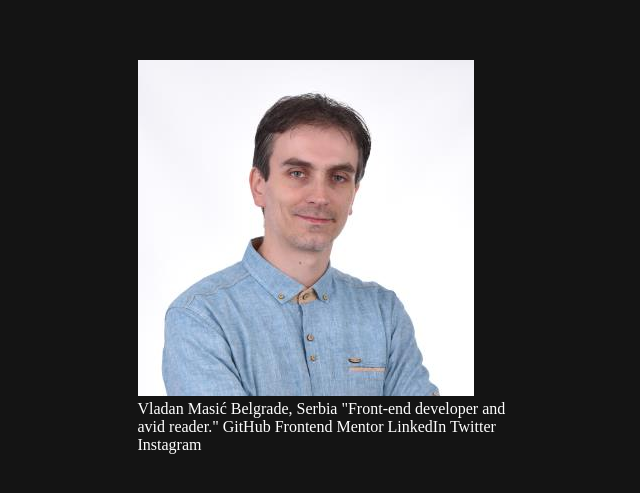
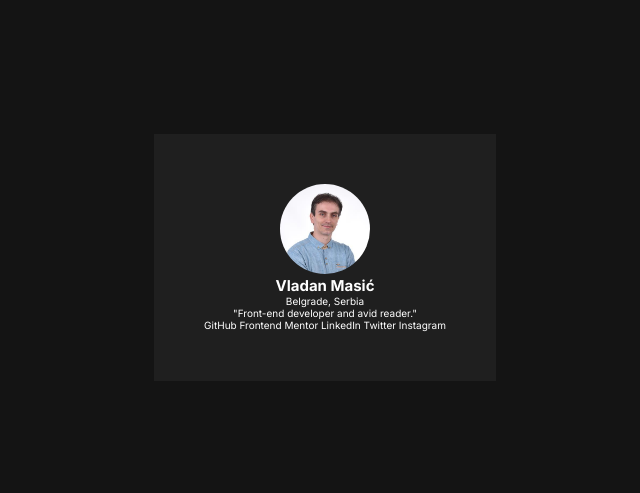
Before and after one commit to vladan-masic/001-html-css-exercises, a plain HTML site: page 012-social-links-profile-main/index.html in a window 1280 px wide. Shown: the part 143-636 px from the top of the page, without its empty margins (315-955 px from the left). Drawn offline with Linux system fonts and the light colour scheme.

Commit message:
012 - Adjust HTML, add classes

```diff
--- a/012-social-links-profile-main/assets/css/styles.css
+++ b/012-social-links-profile-main/assets/css/styles.css
@@ -2,6 +2,14 @@
   margin: 0;
   padding: 0;
   box-sizing: border-box;
+}
+
+html {
+  font-size: 62.5%;
+}
+
+body {
+  font-family: "Inter", sans-serif;
 }
 
 :root {
@@ -21,6 +29,18 @@
 }
 
 .card {
-  max-width: 375px;
+  max-width: 37.5rem;
   color: var(--white);
+  background-color: var(--grey-800);
+  padding: 5rem;
 }
+
+.profile {
+  text-align: center;
+}
+
+.profile-image {
+  width: 9rem;
+  height: 9rem;
+  border-radius: 50%;
+}
--- a/012-social-links-profile-main/index.html
+++ b/012-social-links-profile-main/index.html
@@ -6,6 +6,13 @@
   <meta name="viewport" content="width=device-width, initial-scale=1.0">
 
   <link rel="icon" type="image/png" sizes="32x32" href="./assets/images/favicon-32x32.png">
+
+  <link rel="preconnect" href="https://fonts.googleapis.com">
+  <link rel="preconnect" href="https://fonts.gstatic.com" crossorigin>
+  <link
+    href="https://fonts.googleapis.com/css2?family=Inter:ital,opsz,wght@0,14..32,100..900;1,14..32,100..900&display=swap"
+    rel="stylesheet">
+
   <link rel="stylesheet" href="assets/css/styles.css">
 
   <title>Frontend Mentor | Social links profile</title>
@@ -16,15 +23,19 @@
 
   <main>
     <article class="card">
-      <img src="assets/images/avatar-vladan.png" alt="Vladan Masić">
-      Vladan Masić
-      Belgrade, Serbia
-      "Front-end developer and avid reader."
-      GitHub
-      Frontend Mentor
-      LinkedIn
-      Twitter
-      Instagram
+      <div class="profile">
+        <img src="assets/images/avatar-vladan.png" alt="Vladan Masić" class="profile-image">
+        <h1 class="profile-name">Vladan Masić</h1>
+        <p class="profile-place">Belgrade, Serbia</p>
+        <p class="profile-description">"Front-end developer and avid reader."</p>
+      </div>
+      <div class="links">
+        GitHub
+        Frontend Mentor
+        LinkedIn
+        Twitter
+        Instagram
+      </div>
     </article>
   </main>
 
```
Also changed, not shown: 011-blog-preview-card-main/index.html (+4 -2 lines).
